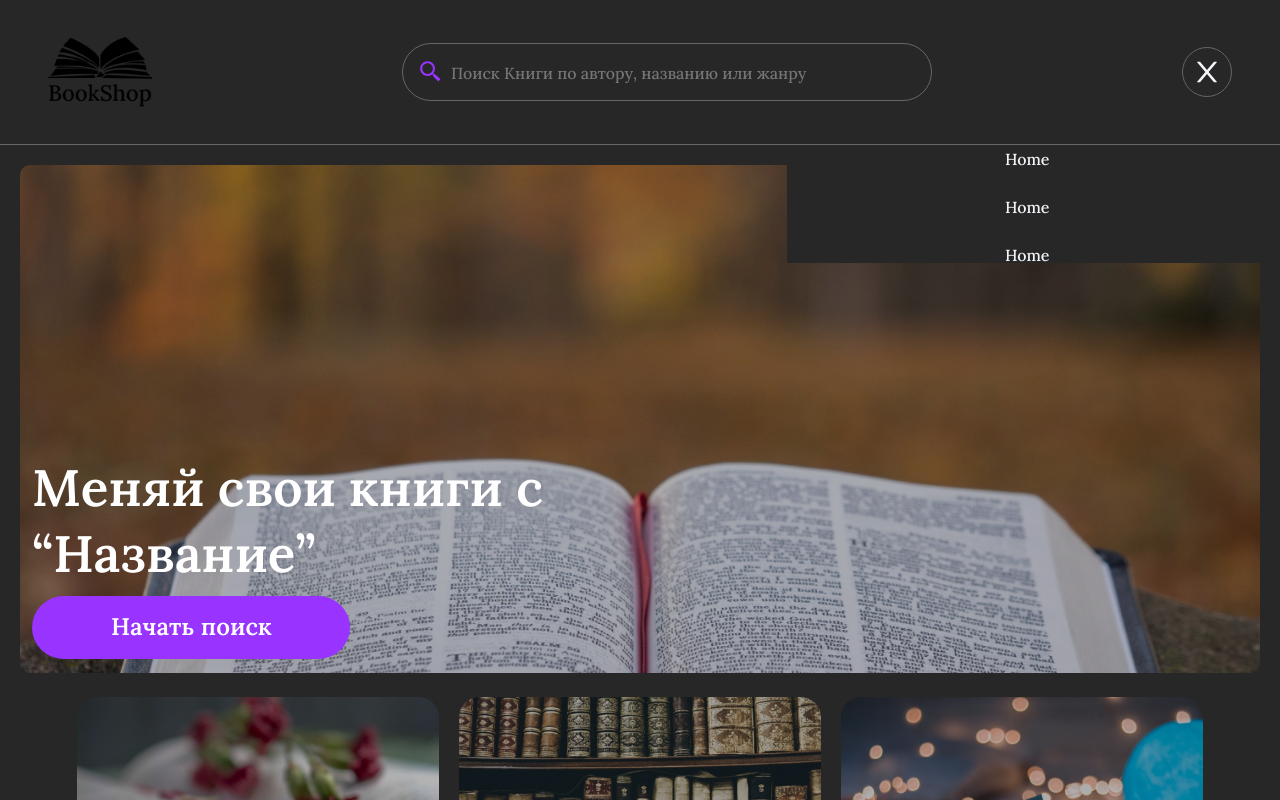
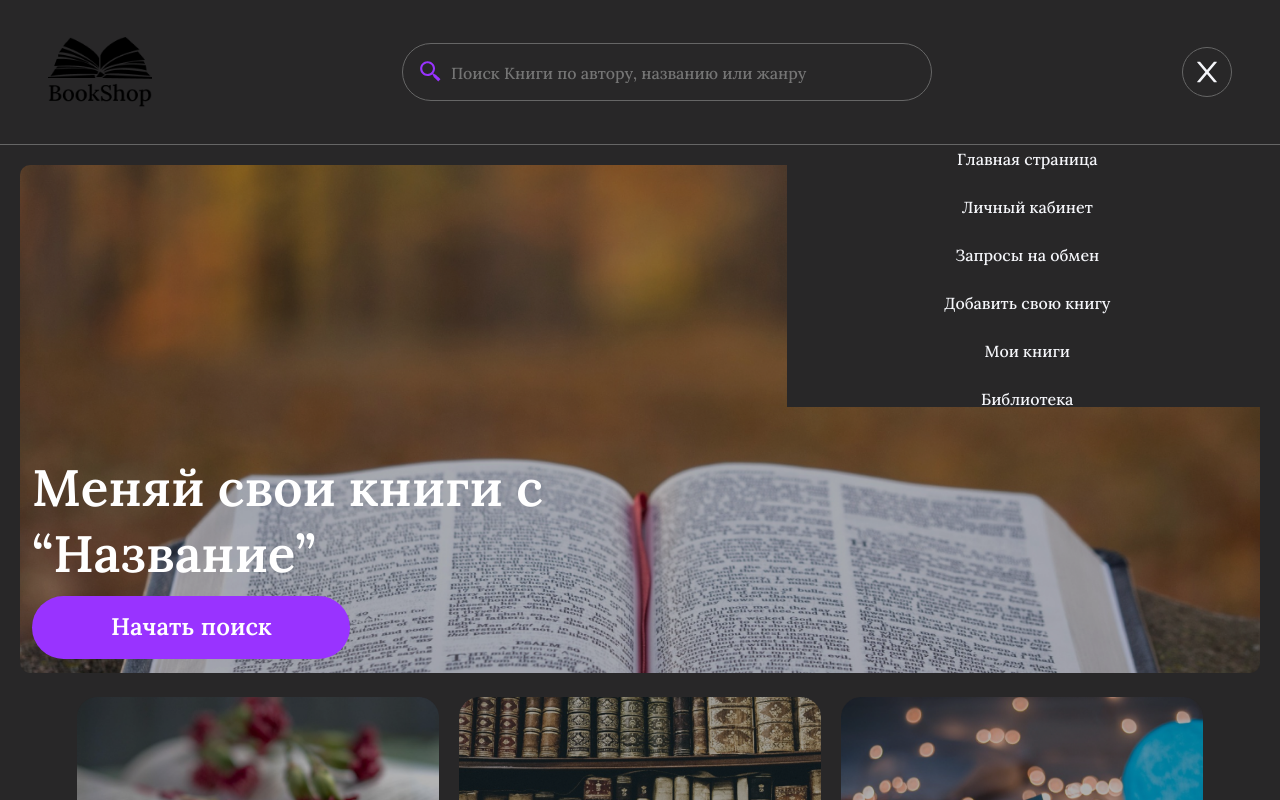
Before and after one commit to Nursbrat/react-bookExchange, a React (Vite) app: page / in a window 1280 px wide. Both pictures are taken after a click on the icon 1207 px from the left and 71 px from the top of the page. Shown: the top 800 px of the page. Built offline with nearby package versions, Linux system fonts and the light colour scheme.

Commit message:
add navbar

```diff
--- a/src/components/Header/Header.jsx
+++ b/src/components/Header/Header.jsx
@@ -4,6 +4,7 @@ import { BiSearchAlt2, BiMenu } from "react-icons/bi";
 import { AiOutlineClose } from "react-icons/ai";
 import { images } from "../../constants";
 import { useNavigate } from "react-router-dom";
+import { Link } from "react-router-dom";
 const Header = () => {
   const [toggleMenu, setToggleMenu] = useState(false);
   const navigate = useNavigate();
@@ -44,9 +45,25 @@ const Header = () => {
       {toggleMenu && (
         <div className="header__navbar">
           <ul>
-            <li>Home</li>
-            <li>Home</li>
-            <li>Home</li>
+            <Link to="/">
+              <li>Главная страница</li>
+            </Link>
+            <Link to="/profile">
+              <li>Личный кабинет</li>
+            </Link>
+            <Link to="/requests">
+              <li>Запросы на обмен</li>
+            </Link>
+            <Link to="/add-book">
+              <li>Добавить свою книгу</li>
+            </Link>
+
+            <Link to="/my-books">
+              <li>Мои книги</li>
+            </Link>
+            <Link to="/my-books">
+              <li> Библиотека</li>
+            </Link>
           </ul>
         </div>
       )}
```
